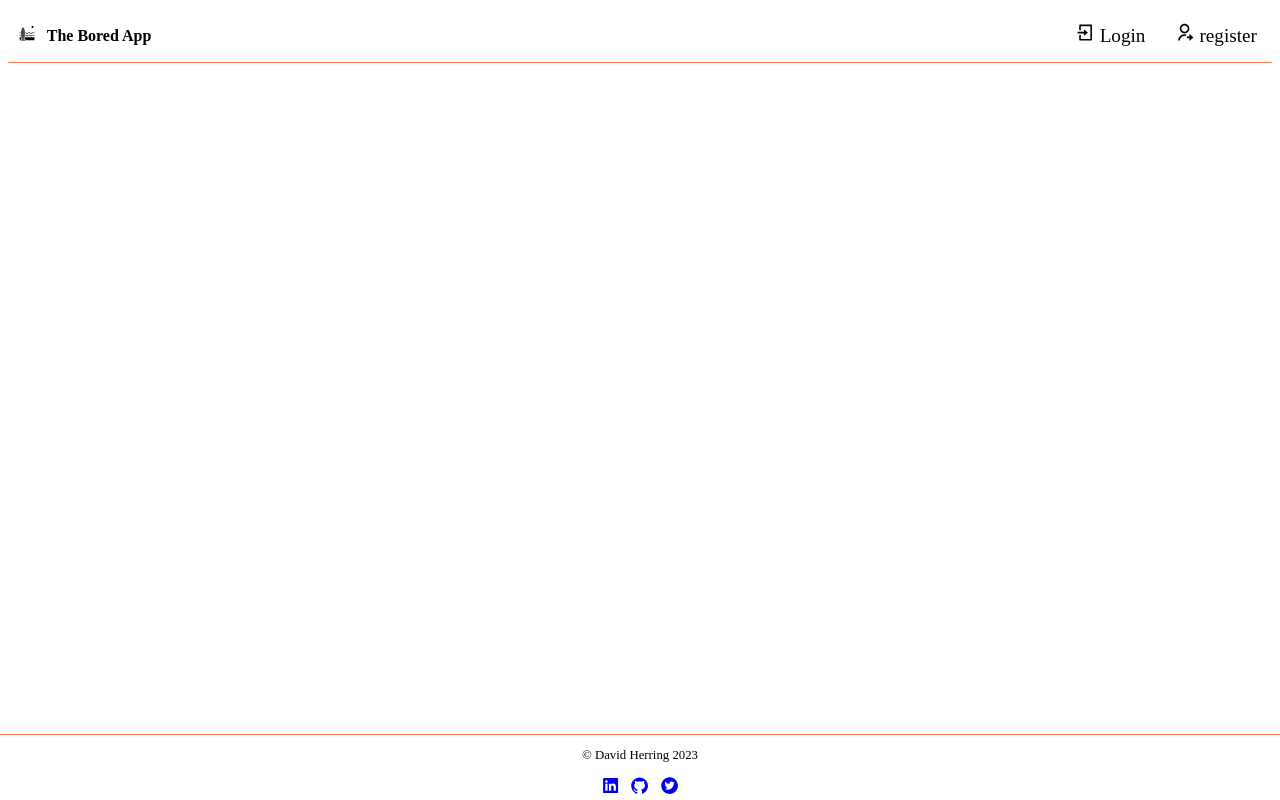
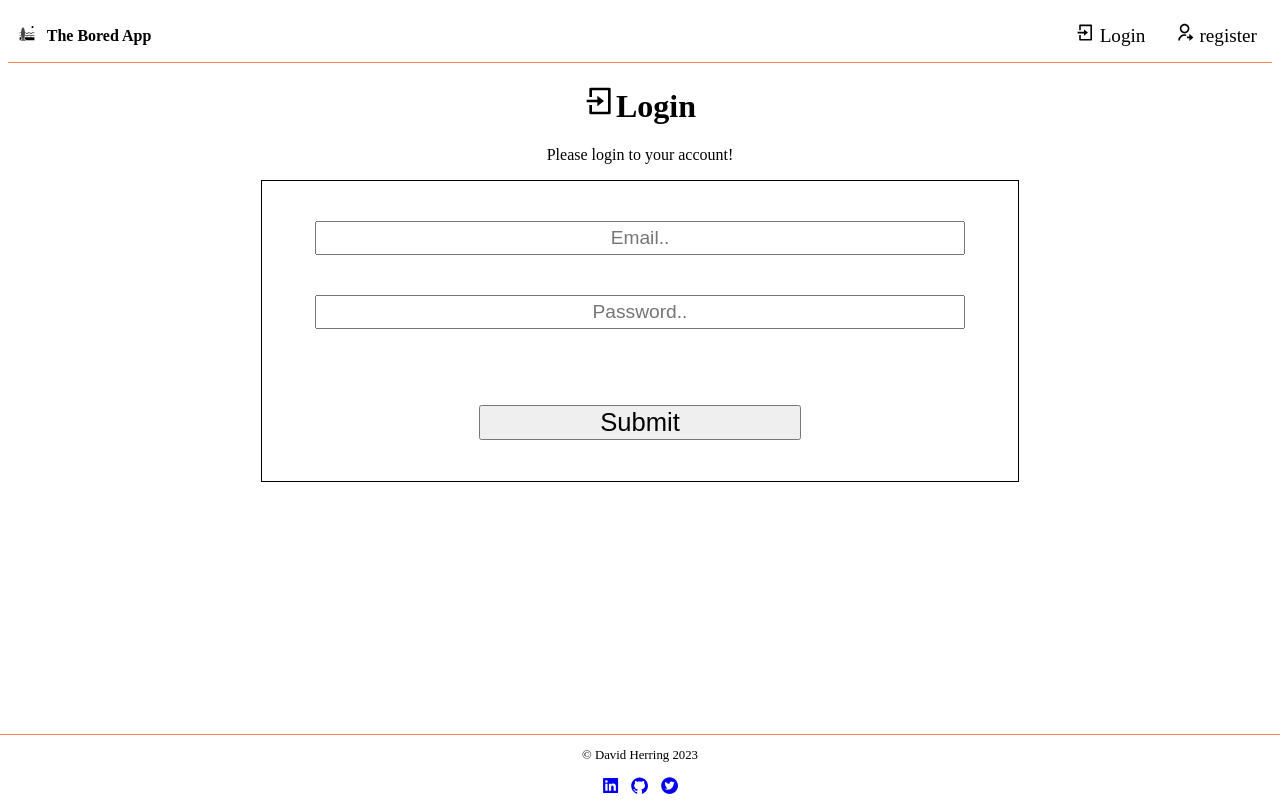
Before and after one commit to davidherring1998/bored-application, a React (Create React App) app in the folder client/: page /login in a window 1280 px wide. Built offline with nearby package versions, Linux system fonts and the light colour scheme.

Commit message:
adding register and logout logic

```diff
--- a/client/src/App.js
+++ b/client/src/App.js
@@ -1,11 +1,14 @@
 import React from "react";
 import { BrowserRouter as Router, Routes, Route } from "react-router-dom";
+//*****
 import { ToastContainer } from "react-toastify";
 import "react-toastify/dist/ReactToastify.css";
+//*****
 import Header from "./components/Header";
+import Footer from "./components/Footer";
 import Login from "./pages/login";
-import Footer from "./components/Footer";
 import Register from "./pages/register";
+import Home from "./pages/home";
 function App() {
   return (
     <>
@@ -14,6 +17,7 @@ function App() {
         <Routes>
           <Route path="/login" element={<Login />} />
           <Route path="/register" element={<Register />} />
+          <Route path="/" element={<Home />} />
         </Routes>
         <Footer />
       </Router>
--- a/client/src/app/store.js
+++ b/client/src/app/store.js
@@ -1,6 +1,8 @@
-import { configureStore } from '@reduxjs/toolkit';
+import { configureStore } from "@reduxjs/toolkit";
+import authReducer from "../features/auth/authSlice";
 
 export const store = configureStore({
   reducer: {
+    auth: authReducer,
   },
 });
--- a/client/src/css/global.css
+++ b/client/src/css/global.css
@@ -0,0 +1,29 @@
+/* login/Register global forms*/
+.heading {
+    text-align: center;
+  }
+  .form {
+    border: 1px solid black;
+    height: 65vh;
+    margin-left: 20%;
+    margin-right: 20%;
+  }
+  .form-items {
+    text-align: center;
+  }
+  .form-items input {
+    width: 85%;
+    margin-top: 5vh;
+    height: 3.5vh;
+    text-align: center;
+    font-size: 1.2rem;
+  }
+  .btn-block {
+    margin-top: 10%;
+    width: 42.5%;
+    font-size: 1.6rem;
+  }
+  /* login form */
+  .login-form {
+      height: 37.5vh;
+    }
--- a/client/src/css/register.css
+++ /dev/null
@@ -1,26 +0,0 @@
-.heading {
-  text-align: center;
-}
-
-.form {
-  border: 1px solid black;
-  height: 65vh;
-  margin-left: 20%;
-  margin-right: 20%;
-}
-.form-items {
-  text-align: center;
-}
-.form-items input {
-  width: 85%;
-  margin-top: 5vh;
-  height: 3.5vh;
-  text-align: center;
-  font-size: 1.2rem;
-}
-
-.register-btn{
-    margin-top: 10%;
-    width: 42.5%;
-    font-size: 1.6rem;
-}
--- /dev/null
+++ b/client/src/features/auth/authService.js
@@ -0,0 +1,25 @@
+import axios from "axios";
+const API_URL = "/api/users";
+
+// Register a user
+const register = async (userData) => {
+  // make the request to server
+  const response = await axios.post(API_URL, userData);
+  // check for response and put it inside of local storage
+  if (response.data) {
+    localStorage.setItem("user", JSON.stringify(response.data));
+  }
+  return response.data;
+};
+
+//logout user
+const logout = () => {
+    localStorage.removeItem("user");
+  };
+
+const authService = {
+  register,
+  logout
+};
+
+export default authService;
--- /dev/null
+++ b/client/src/features/auth/authSlice.js
@@ -0,0 +1,75 @@
+import { createSlice, createAsyncThunk } from "@reduxjs/toolkit";
+import authService from "./authService";
+
+// get the token from local storage
+const user = JSON.parse(localStorage.getItem("user"));
+
+// set the initial state //check for user in local storage
+const initialState = {
+  user: user ? user : null,
+  isError: false,
+  isSuccess: false,
+  isLoading: false,
+  message: "",
+};
+
+// register user
+export const register = createAsyncThunk(
+  "auth/register", //name of the action
+  async (user, thunkAPI) => {
+    try {
+      return await authService.register(user);
+    } catch (error) {
+      const message =
+        (error.response &&
+          error.response.data &&
+          error.response.data.message) ||
+        error.message ||
+        error.toString();
+      return thunkAPI.rejectWithValue(message);
+    }
+  }
+);
+
+// logout
+export const logout = createAsyncThunk("auth/logout", async () => {
+  return await authService.logout();
+});
+
+export const authSlice = createSlice({
+  name: "auth",
+  initialState,
+  reducers: {
+    //reducer to reset state to initial values
+    reset: (state) => {
+      state.isError = false;
+      state.isSuccess = false;
+      state.isLoading = false;
+      state.message = "";
+    },
+  },
+  extraReducers: (builder) => {
+    builder
+      //Register
+      .addCase(register.pending, (state) => {
+        state.isLoading = true;
+      })
+      .addCase(register.fulfilled, (state, action) => {
+        state.isLoading = false;
+        state.isSuccess = true;
+        state.user = action.payload;
+      })
+      .addCase(register.rejected, (state, action) => {
+        state.isLoading = false;
+        state.isError = true;
+        state.message = action.payload;
+        state.user = null;
+      })
+      .addCase(logout.fulfilled, (state) => {
+        state.user = null;
+      });
+  },
+});
+
+export const { reset } = authSlice.actions;
+export default authSlice.reducer;
--- a/client/src/pages/home.jsx
+++ b/client/src/pages/home.jsx
@@ -0,0 +1,5 @@
+function Home() {
+  return <div>Home</div>;
+}
+
+export default Home;
--- a/client/src/pages/login.jsx
+++ b/client/src/pages/login.jsx
@@ -1,9 +1,68 @@
+import { useState } from "react";
+import { RiLoginBoxLine } from "react-icons/ri";
+
 function Login() {
+  // set form state
+  const [formData, setFormData] = useState({
+    email: "",
+    password: "",
+  });
+
+  //   Deconstruct form state
+  const { email, password } = formData;
+
+  //   On form submit check password and set userData
+  const onSubmit = (e) => {
+    e.preventDefault();
+  };
+
+  const onChange = (e) => {
+    setFormData((prevState) => ({
+      ...prevState,
+      [e.target.name]: e.target.value,
+    }));
+  };
   return (
     <>
+      <div className="heading">
+        <h1>
+          <RiLoginBoxLine />
+          Login
+        </h1>
+        <p>Please login to your account!</p>
+      </div>
 
+      <div className="form login-form" >
+        <form onSubmit={onSubmit}>
+          <div className="form-items">
+            <input
+              type="text"
+              className="form-input"
+              id="email"
+              name="email"
+              value={email}
+              placeholder="Email.."
+              onChange={onChange}
+            />
+            <input
+              type="password"
+              className="form-input"
+              id="password"
+              name="password"
+              value={password}
+              placeholder="Password.."
+              onChange={onChange}
+            />
+          </div>
+          <div className="form-items">
+            <button className="btn-block" type="submit">
+              Submit
+            </button>
+          </div>
+        </form>
+      </div>
     </>
-  )
+  );
 }
 
 export default Login;
--- a/client/src/pages/register.jsx
+++ b/client/src/pages/register.jsx
@@ -1,7 +1,12 @@
-import { useState } from "react";
+import { useState, useEffect } from "react";
+import { useSelector, useDispatch } from "react-redux";
+import { useNavigate } from "react-router-dom";
+// *******
+import { register, reset } from "../features/auth/authSlice";
+// *******
 import { RiUserShared2Line } from "react-icons/ri";
 import { toast } from "react-toastify";
-import "../css/register.css";
+import "../css/global.css";
 
 function Register() {
   // set form state
@@ -16,6 +21,24 @@ function Register() {
   //   Deconstruct form state
   const { name, username, email, password, passwordTwo } = formData;
 
+  // initialize
+  const navigate = useNavigate();
+  const dispatch = useDispatch();
+
+  const { user, isError, isLoading, isSuccess, message } = useSelector(
+    (state) => state.auth
+  );
+
+  useEffect(() => {
+    if (isError) {
+      toast.error(message);
+    }
+    if (isSuccess || user) {
+      navigate("/");
+    }
+    dispatch(reset());
+  }, [user, isError, isSuccess, message, navigate, dispatch]);
+
   //   On form submit check password and set userData
   const onSubmit = (e) => {
     e.preventDefault();
@@ -28,6 +51,7 @@ function Register() {
         email,
         password,
       };
+      dispatch(register(userData));
     }
   };
 
@@ -97,7 +121,7 @@ function Register() {
             />
           </div>
           <div className="form-items">
-            <button className="btn register-btn" type="submit">
+            <button className="btn-block" type="submit">
               Submit
             </button>
           </div>
```
Also changed, not shown: client/src/components/Header.jsx (+45 -11 lines), client/src/css/login.css (deleted), 1 other file (tests, documents, lock files or other folders).
